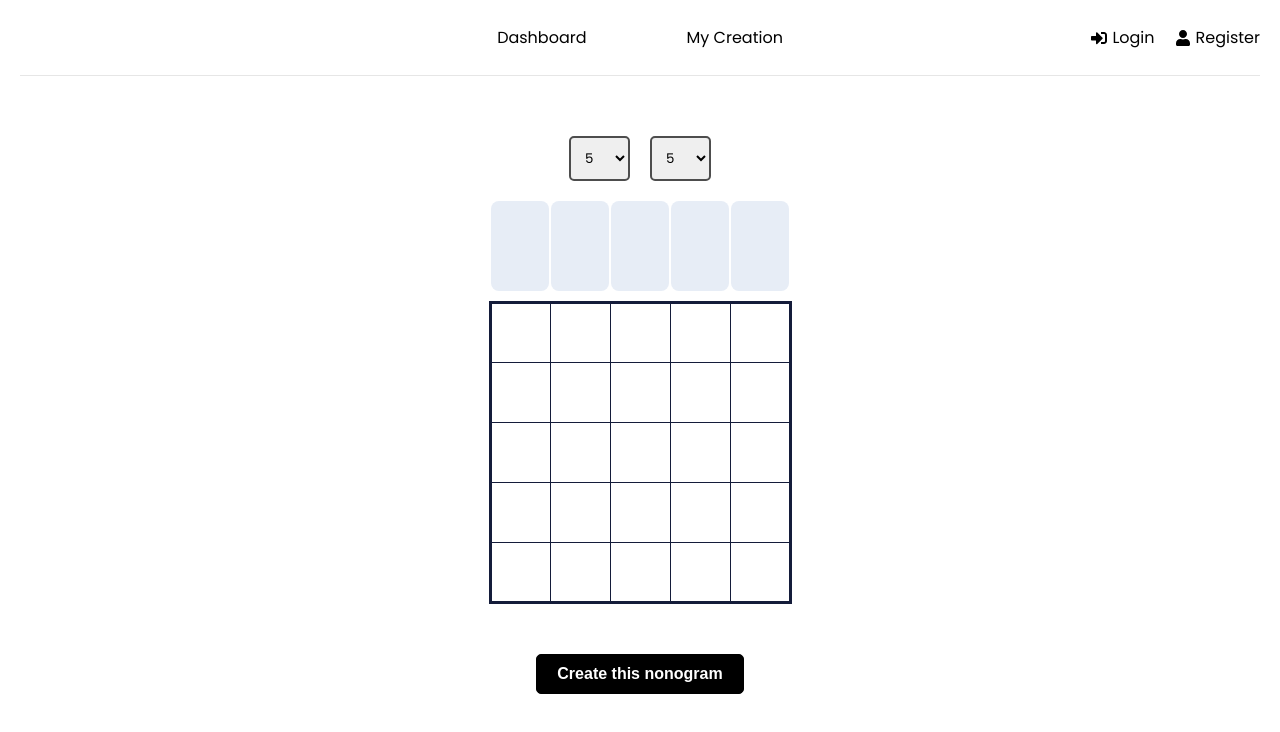
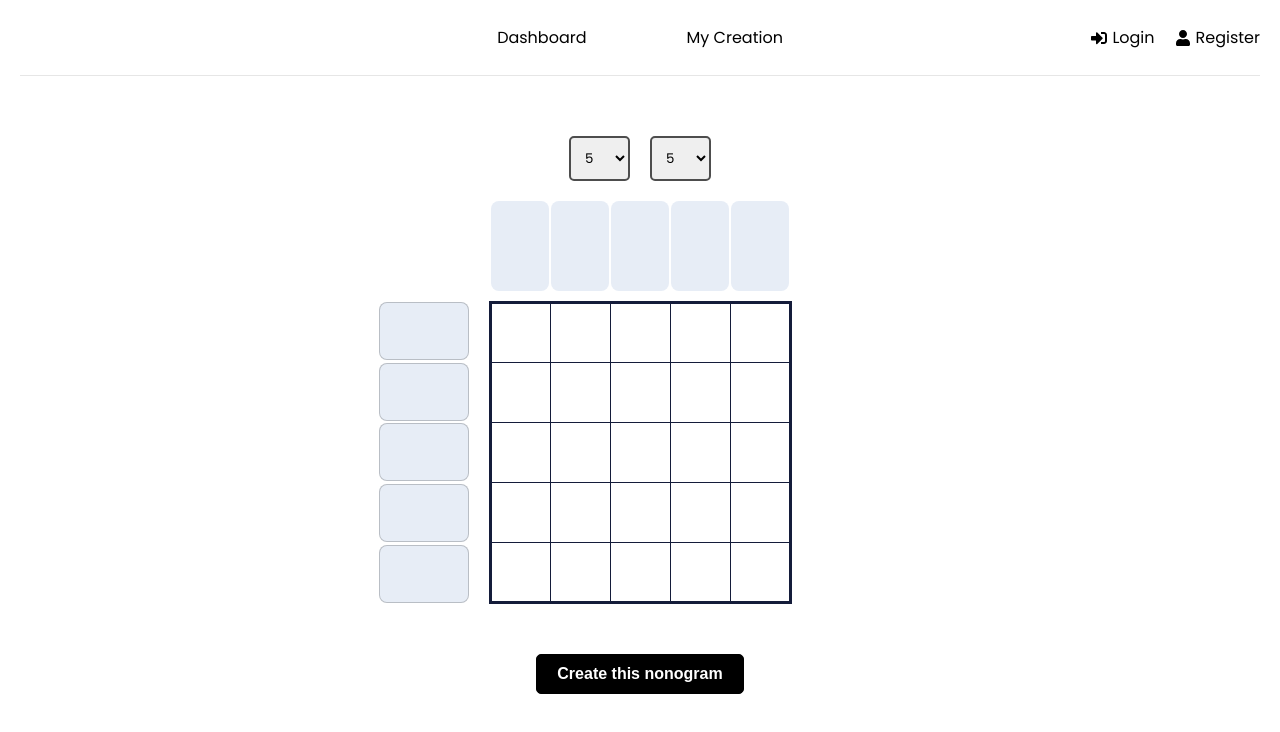
Before and after one commit to lbduy123/Nonogram, a React (Create React App) app in the folder frontend/: page /new in a window 1280 px wide. Shown: the top 732 px of the page. Built offline with nearby package versions, Linux system fonts and the light colour scheme.

Commit message:
uiRowHint

```diff
--- a/frontend/src/components/Hints/RowHints.jsx
+++ b/frontend/src/components/Hints/RowHints.jsx
@@ -3,6 +3,7 @@ import React, { useEffect, useState } from 'react'
 function RowHints({ gridData, hidden }) {
 
   const [rowHints, setRowHints] = useState(Array.from({ length: 5 }, () => []))
+  const [maxHints, setMaxHints] = useState(3) // Max number of hints per row
 
   useEffect(() => {
     if (gridData && gridData.length) {
@@ -25,6 +26,7 @@ function RowHints({ gridData, hidden }) {
           }
         }
       }
+      setMaxHints(Math.round(gridData.length / 2))
       setRowHints(rowHintsData)
     }
   }, [gridData])
@@ -42,11 +44,19 @@ function RowHints({ gridData, hidden }) {
           <div
             id={`rowHint-${rowIndex}`}
             style={{
-              display: "grid",
-              gridTemplateColumns: `repeat(${row.length}, auto)`,
+              display: "flex",
+              // gridTemplateColumns: `repeat(${row.length}, auto)`,
               alignItems: "center",
-              columnGap: "10px",
-              height: "60px"
+              justifyContent:'end',
+              // columnGap: "10px",
+
+              // -------------------------properties changing---------
+              height: "58px",
+              margin:'1px 0',
+              width: `calc(30px*${maxHints})`,
+              backgroundColor:'#e7edf6',
+              border:'1px solid rgba(0,0,0,0.2)',
+              borderRadius:'8px'
             }}
             key={rowIndex}>
             {[...row].map((hint, idx) => {
```
